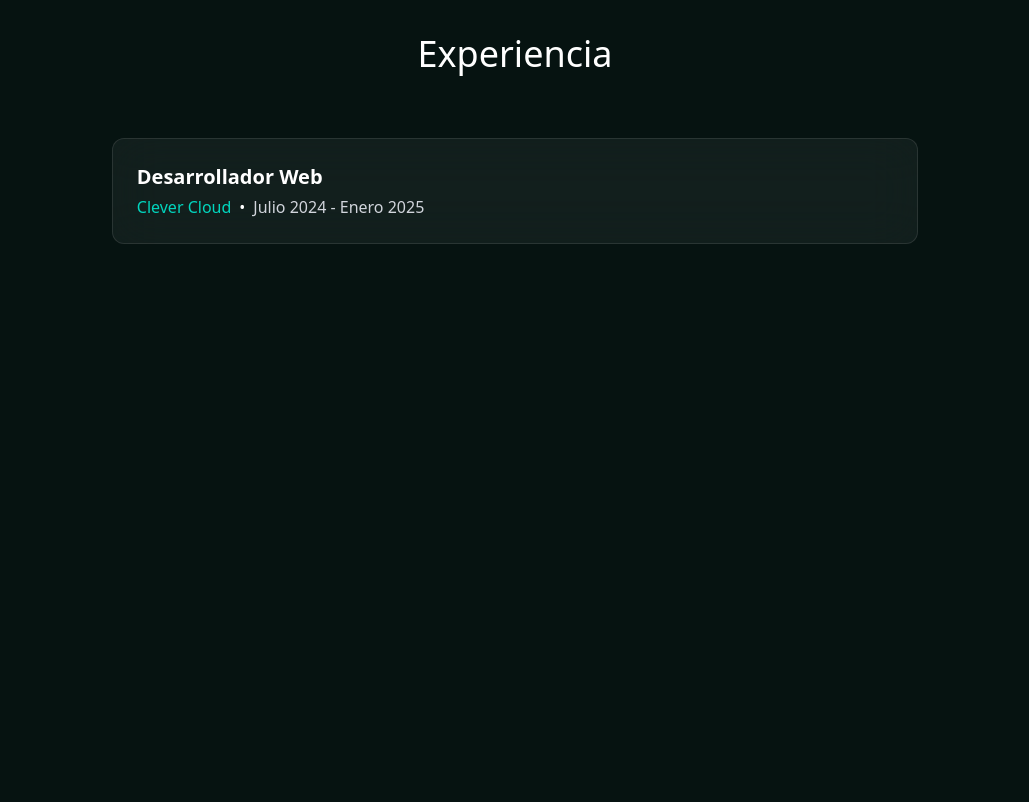
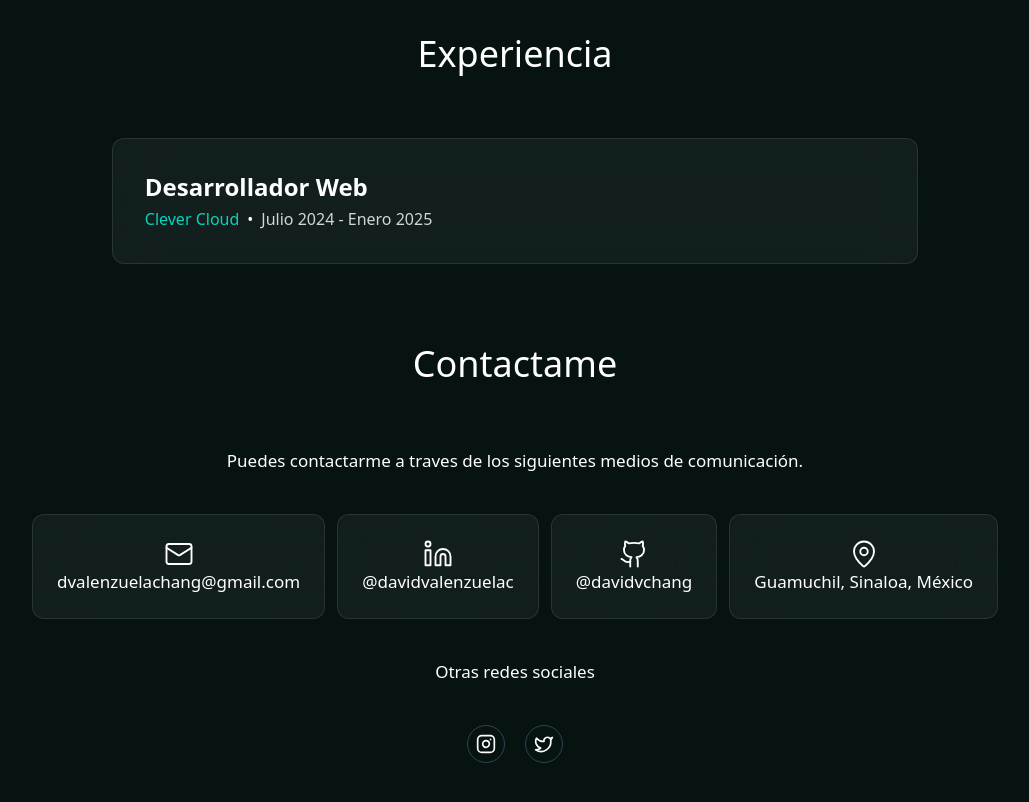
Before and after one commit to davidvchang/Portafolio-Web-v2, a React (Vite) app: page / in a window 1280 px wide. Shown: the part 2380-3182 px from the top of the page, without its empty margins (125-1154 px from the left). Before the commit the page ends 2664 px from the top, so only its background shows below. Built offline with nearby package versions, Linux system fonts and the light colour scheme.

Commit message:
Add:contact me section

```diff
--- a/src/App.jsx
+++ b/src/App.jsx
@@ -1,3 +1,4 @@
+import ContactMe from "./sections/ContactMe"
 import Experience from "./sections/Experience"
 import Home from "./sections/Home"
 import NavBar from "./sections/NavBar"
@@ -14,6 +15,7 @@ function App() {
         <Projects/>
         <Skills/>
         <Experience/>
+        <ContactMe/>
       </div>
     </main>
   )
--- /dev/null
+++ b/src/components/ContactMeCard.jsx
@@ -0,0 +1,12 @@
+import React from 'react'
+
+const ContactMeCard = ({link, icon, text}) => {
+  return (
+    <a href={link} target='_blank' className='flex flex-col items-center bg-white/5 backdrop-blur-xl p-6 rounded-xl border border-white/10 hover:border-teal-400/50 transition-colors'>
+        {icon}
+        <span className='text-[17px] font-light'>{text}</span>
+    </a>
+  )
+}
+
+export default ContactMeCard
--- a/src/components/ExperienceCard.jsx
+++ b/src/components/ExperienceCard.jsx
@@ -2,8 +2,8 @@ import React from 'react'
 
 const ExperienceCard = ({position, company, time}) => {
   return (
-    <div className='flex flex-col w-[70%] bg-white/5 backdrop-blur-xl p-6 rounded-xl border border-white/10 hover:border-teal-400/50 transition-colors'>
-        <span className='text-xl font-semibold mb-1'>{position}</span>
+    <div className='flex flex-col w-[70%] bg-white/5 backdrop-blur-xl p-8 rounded-xl border border-white/10 hover:border-teal-400/50 transition-colors'>
+        <span className='text-2xl font-semibold mb-1'>{position}</span>
 
         <div className='flex gap-2'>
             <span className='text-teal-400'>{company}</span>
--- /dev/null
+++ b/src/sections/ContactMe.jsx
@@ -0,0 +1,37 @@
+import React from 'react'
+import { Mail, Linkedin, Github, MapPin, Instagram, Twitter } from 'lucide-react';
+import ContactMeCard from '../components/ContactMeCard';
+import SocialNetworkButton from '../components/SocialNetworkButton';
+
+const ContactMe = () => {
+  return (
+    <section className='flex flex-col w-full text-white gap-16 pt-10'>
+      <span className='text-4xl text-center'>Contactame</span>
+
+        <div className='flex flex-col gap-10 items-center pb-10'>
+            <span className='text-[17px] flex justify-center'>Puedes contactarme a traves de los siguientes medios de comunicación.</span>
+
+            <div className='flex flex-wrap w-full gap-3 justify-center'>
+
+                <ContactMeCard link='mailto:dvalenzuelachang@gmail.com' icon={<Mail className='w-[30px] h-[30px]' strokeWidth={1.5}/>} text='dvalenzuelachang@gmail.com'/>
+                <ContactMeCard link='https://www.linkedin.com/in/davidvalenzuelac/' icon={<Linkedin className='w-[30px] h-[30px]' strokeWidth={1.5}/>} text='@davidvalenzuelac'/>
+                <ContactMeCard link='https://github.com/davidvchang' icon={<Github className='w-[30px] h-[30px]' strokeWidth={1.5}/>} text='@davidvchang'/>
+
+                <div className='flex flex-col items-center bg-white/5 backdrop-blur-xl p-6 rounded-xl border border-white/10 hover:border-teal-400/50 transition-colors select-none'>
+                    <MapPin className='w-[30px] h-[30px]' strokeWidth={1.5}/>
+                    <span className='text-[17px] font-light'>Guamuchil, Sinaloa, México</span>
+                </div>
+            </div>
+
+            <span className='text-[17px] text-center'>Otras redes sociales</span>
+
+            <div className='flex gap-5'>
+                <SocialNetworkButton icon={<Instagram className='w-5 h-5'/>} />
+                <SocialNetworkButton icon={<Twitter className='w-5 h-5'/>} />
+            </div>
+      </div>
+    </section>
+  )
+}
+
+export default ContactMe
```
